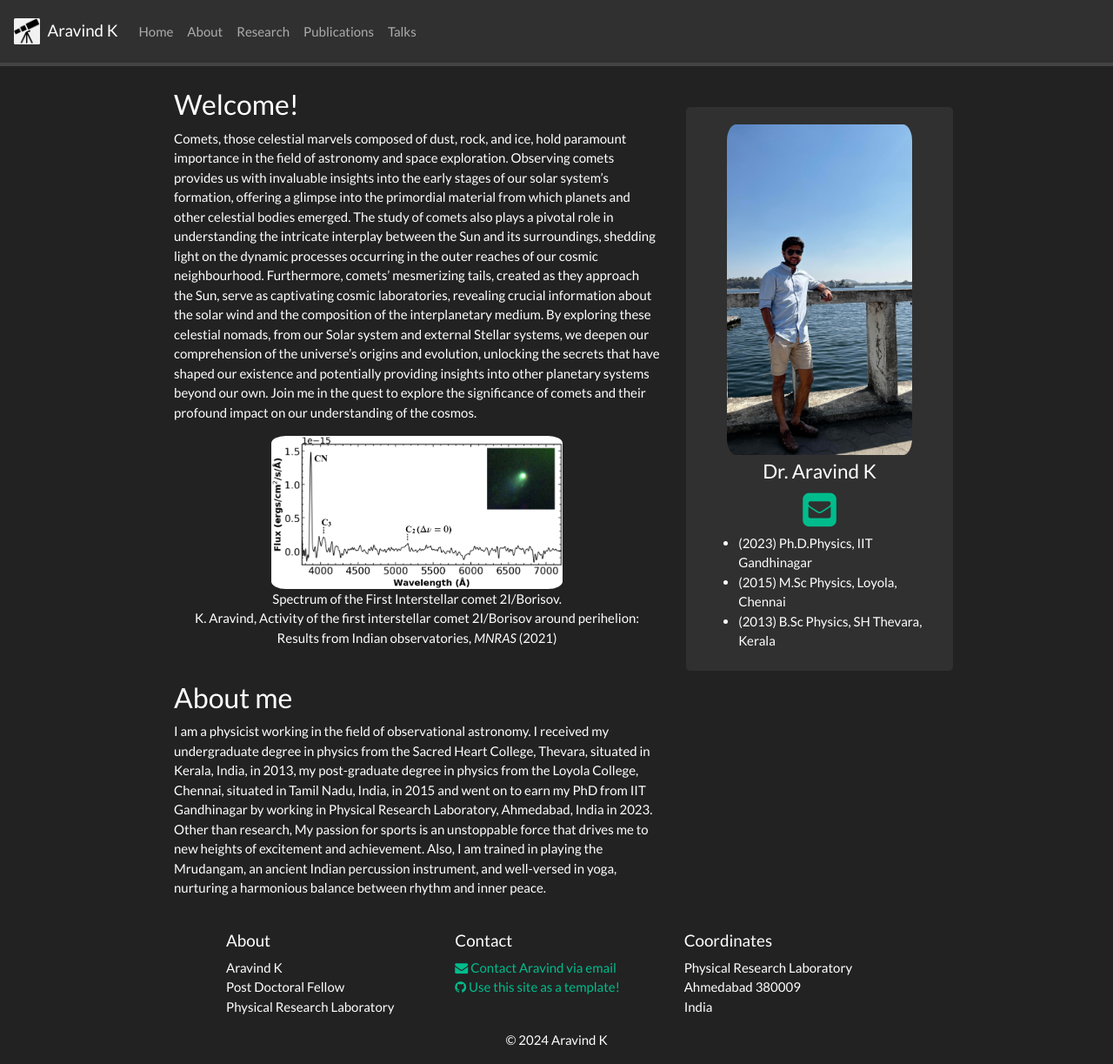
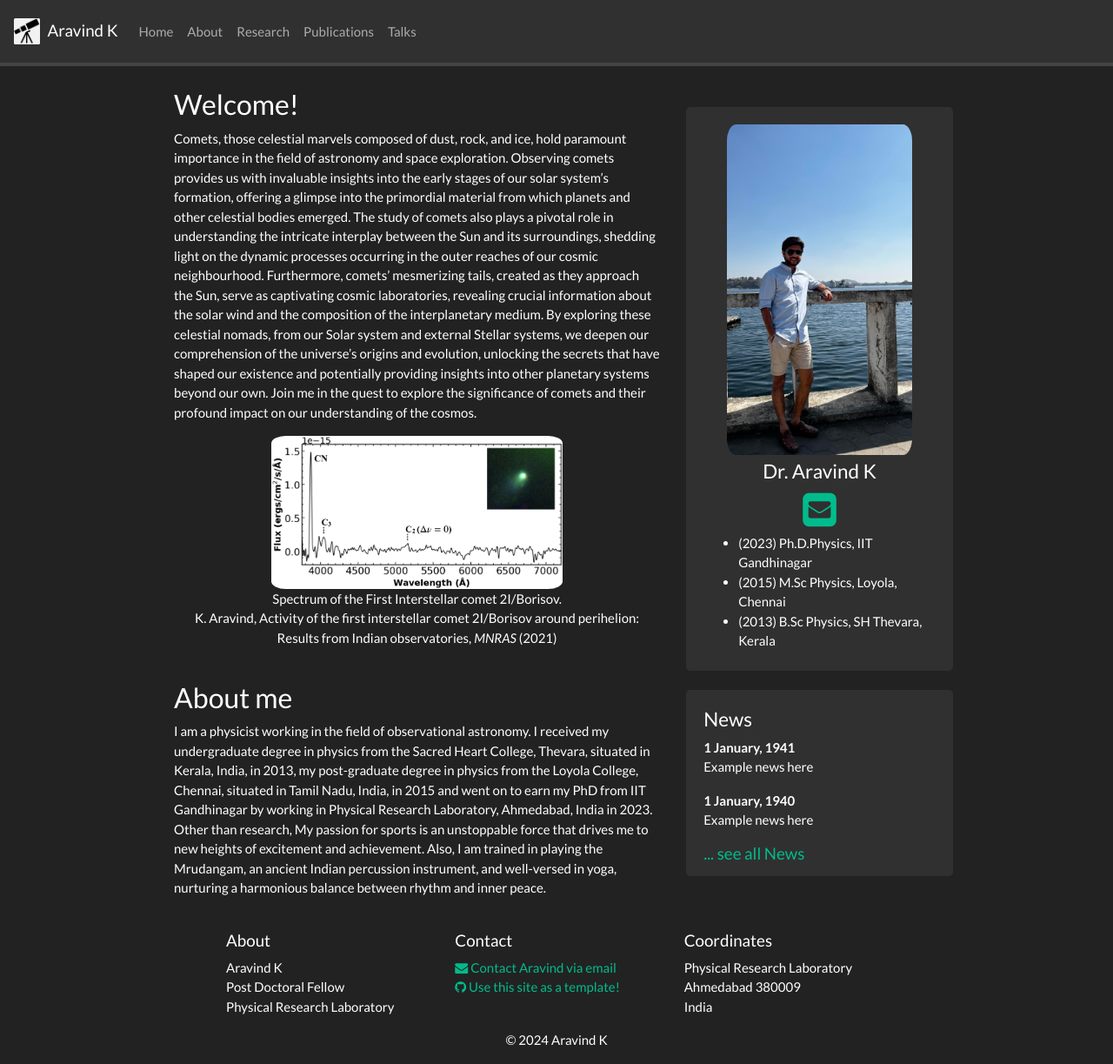
Before and after one commit to DrAravind1192/DrAravind1192.github.io, a Jekyll site: the page built from _pages/home.md, in a window 1280 px wide and 1223 px high. Shown: the whole window at 87% size. Built offline with Jekyll 4.4.1, drawn with Linux system fonts in a browser that asks for light colours; nearby versions of some CDN libraries; a style sheet for code colours, icons or effects is not loaded.

Commit message:
Update sidebar.html

```diff
--- a/_includes/sidebar.html
+++ b/_includes/sidebar.html
@@ -58,7 +58,7 @@
 {% endfor %}
 </div>
 
-<!--- <div class="jumbotron">
+ <div class="jumbotron">
   <h4>News</h4>
 
   {% for article in site.data.news limit:3 %}
@@ -68,4 +68,4 @@
 
   <h5><a href="{{ site.url }}{{ site.baseurl }}/allnews.html">... see all News</a></h5>
 
-</div> -->
+</div>
```
